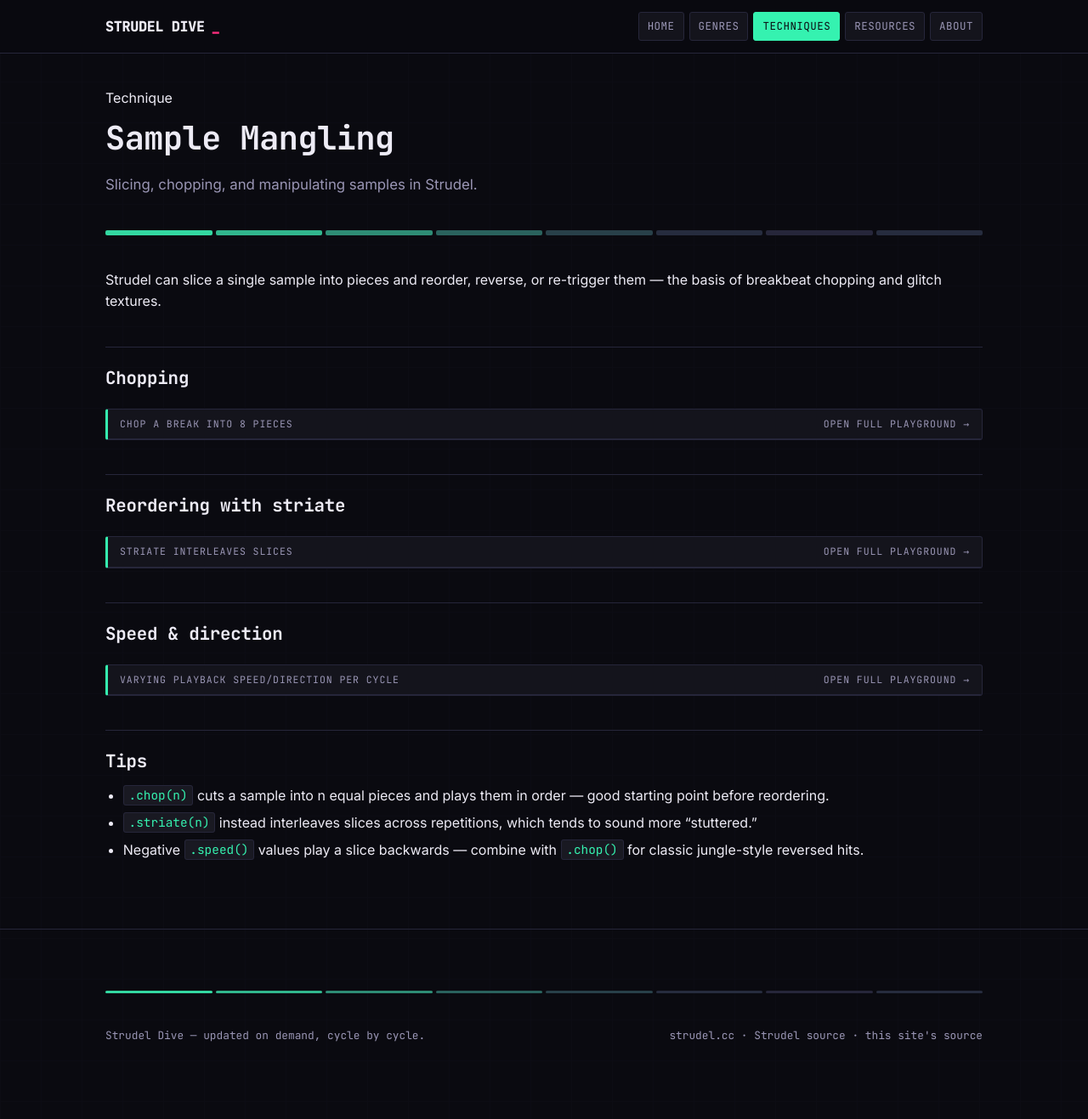
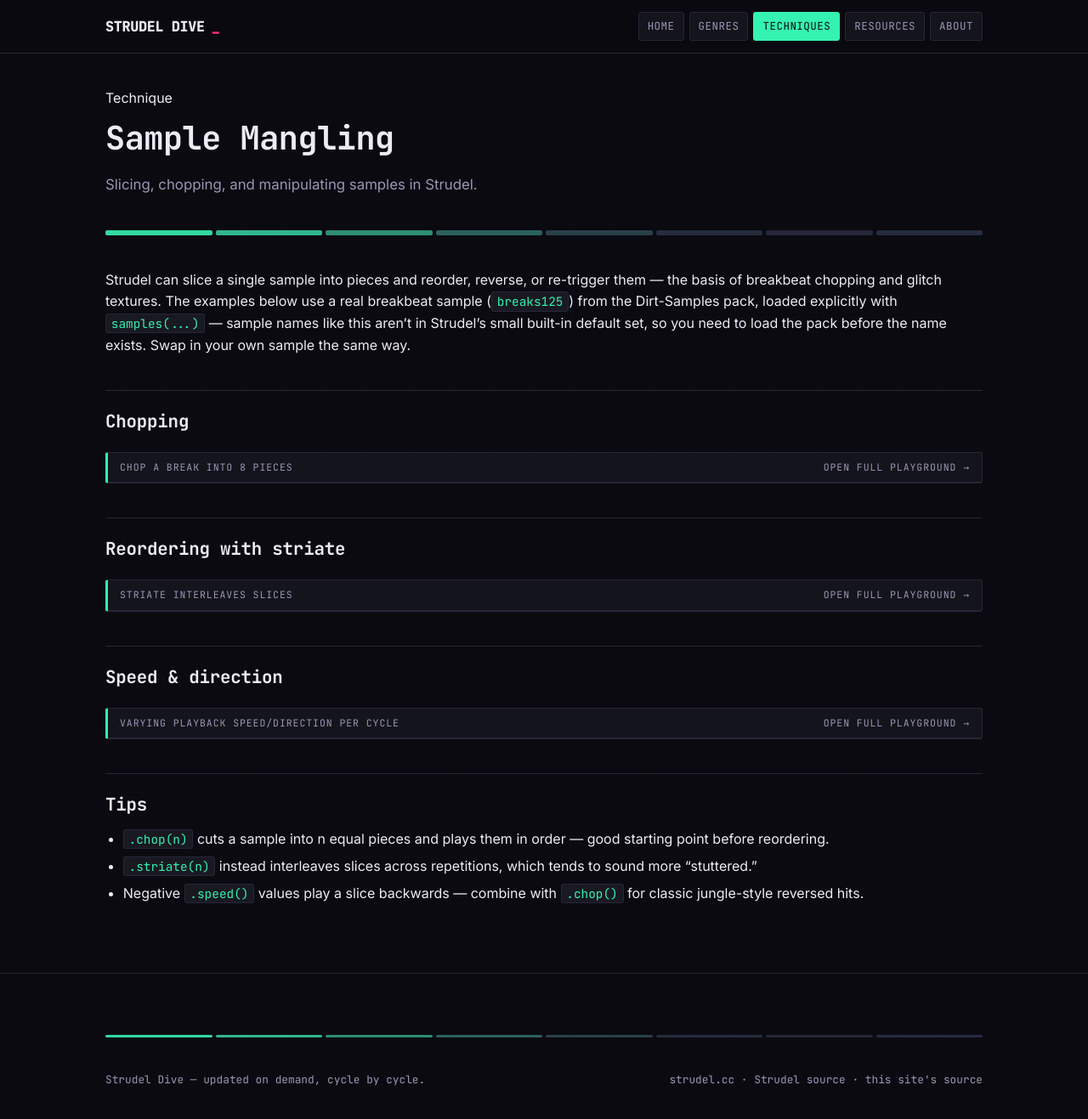
Before and after one commit to ciapistess/strudel-dive, a Jekyll site: the page built from _techniques/sample-mangling.md, in a window 1280 px wide and 1341 px high. Shown: the top 1317 px of the window at 85% size. Built offline with Jekyll 4.4.1, drawn with Linux system fonts in a browser that asks for light colours; a script that is not in the unit is left out.

Commit message:
Fix silent Strudel examples: invalid sample names, continuous-signal onsets, string method bug

```diff
--- a/_techniques/sample-mangling.md
+++ b/_techniques/sample-mangling.md
@@ -7,6 +7,10 @@ description: Slicing, chopping, and manipulating samples in Strudel.
 
 Strudel can slice a single sample into pieces and reorder, reverse, or
 re-trigger them — the basis of breakbeat chopping and glitch textures.
+The examples below use a real breakbeat sample (`breaks125`) from the
+Dirt-Samples pack, loaded explicitly with `samples(...)` — sample names
+like this aren't in Strudel's small built-in default set, so you need to
+load the pack before the name exists. Swap in your own sample the same way.
 
 ## Chopping
 
@@ -17,8 +21,9 @@ re-trigger them — the basis of breakbeat chopping and glitch textures.
   </div>
   <strudel-repl>
     <!--
+samples('github:tidalcycles/Dirt-Samples/master')
 setcps(0.6)
-s("break").chop(8)
+s("breaks125").chop(8)
     -->
   </strudel-repl>
 </div>
@@ -32,8 +37,9 @@ s("break").chop(8)
   </div>
   <strudel-repl>
     <!--
+samples('github:tidalcycles/Dirt-Samples/master')
 setcps(0.6)
-s("break").striate(4).fast(2)
+s("breaks125").striate(4).fast(2)
     -->
   </strudel-repl>
 </div>
@@ -47,8 +53,9 @@ s("break").striate(4).fast(2)
   </div>
   <strudel-repl>
     <!--
+samples('github:tidalcycles/Dirt-Samples/master')
 setcps(0.6)
-s("break").chop(8)
+s("breaks125").chop(8)
   .speed("<1 -1 0.5 -0.5>")
     -->
   </strudel-repl>
```
Also changed, not shown: _genres/ambient.md (+4 -3 lines), _genres/footwork.md (+8 -2 lines), _techniques/randomness.md (+2 -1 lines).
